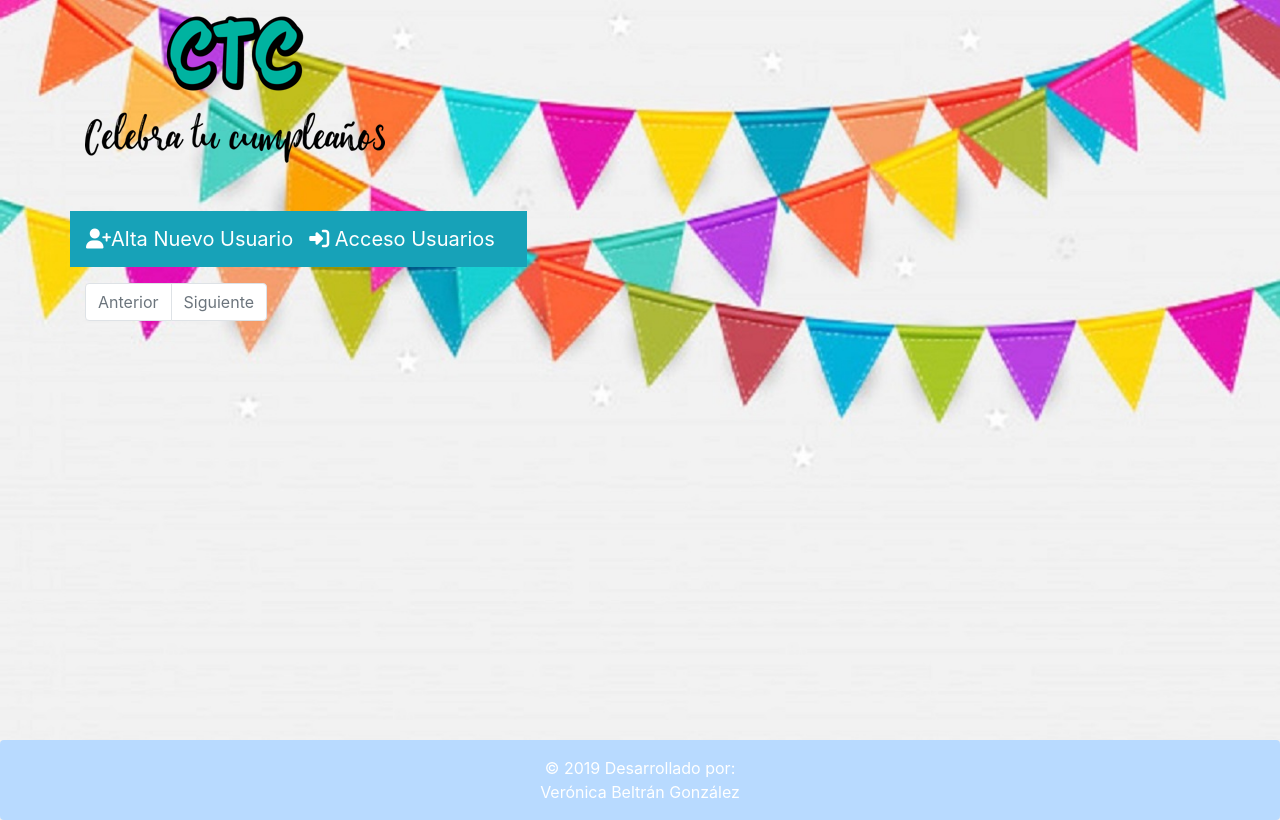
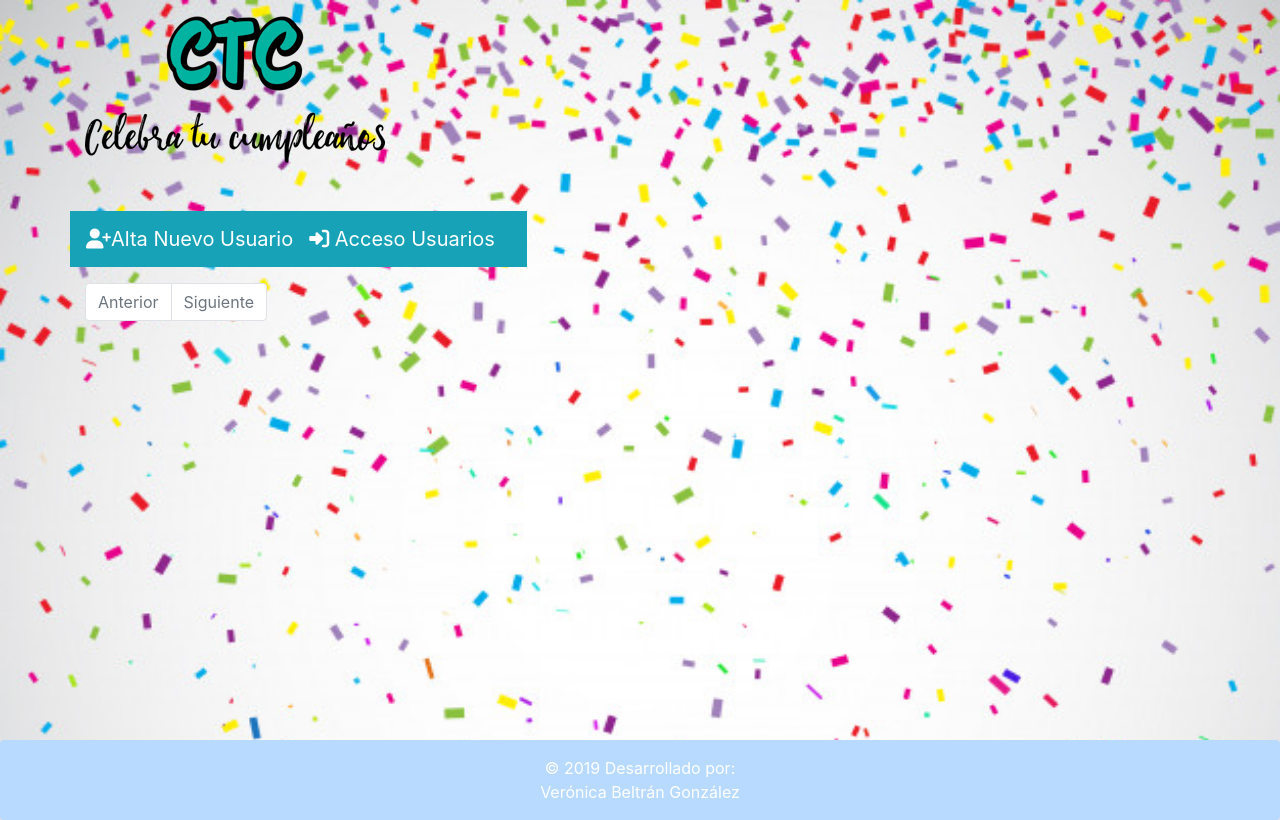
Before and after one commit to vcbeltran/CTC, a PHP site: page /inicio.php?pagina=1 in a window 1280 px wide. Run offline with PHP 8.4, Linux system fonts and the light colour scheme; data that the repository does not hold is empty; some libraries are stand-ins or nearby versions.

Commit message:
Imagen fondo

```diff
--- a/CSS/imagenes.css
+++ b/CSS/imagenes.css
@@ -20,7 +20,7 @@ html{
     height:100%;
 }
 body{
-    background-image: url("../administrador/imagenes/fondo_cumple2.jpg");
+    background-image: url("../administrador/imagenes/colorful-confetti.jpg");
     background-size: cover;
     min-height:100%; padding:0; margin:0; position:relative;
 }
```
Also changed, not shown: administrador/imagenes/colorful-confetti.jpg (added).
